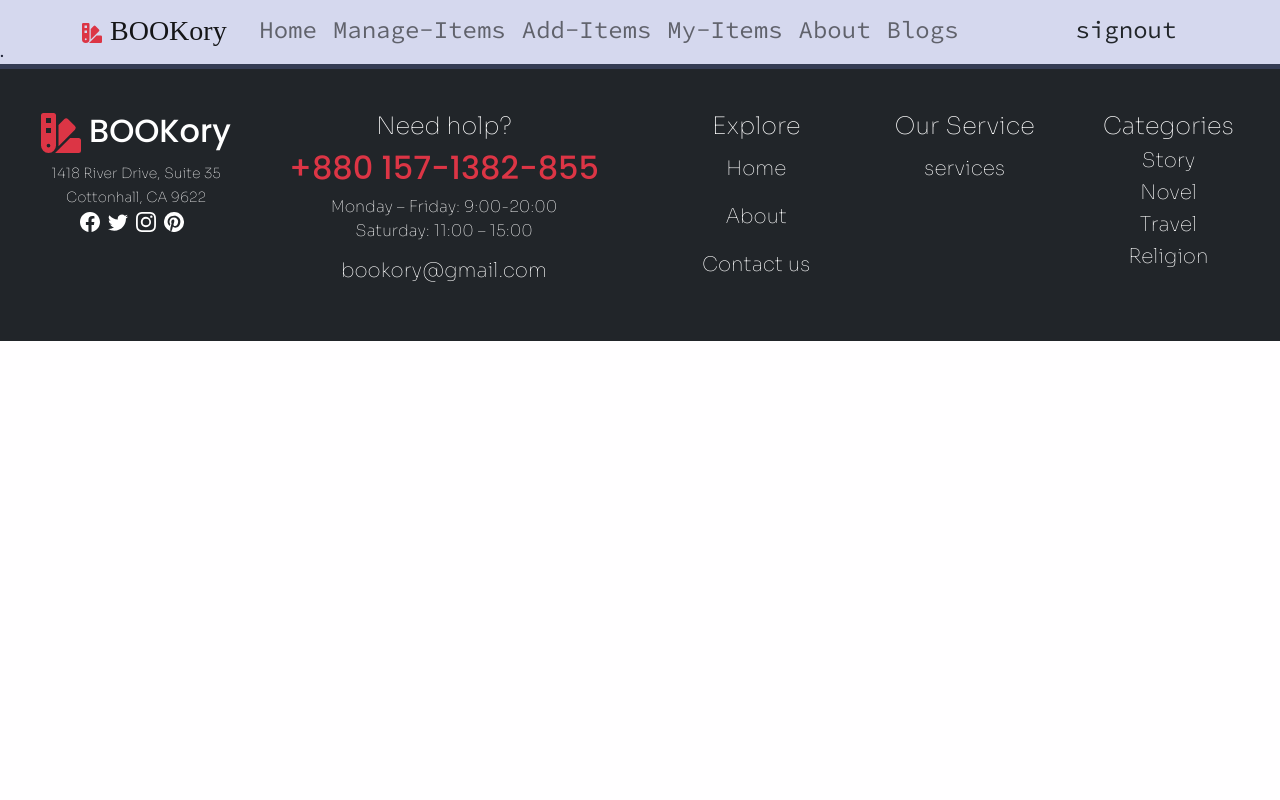
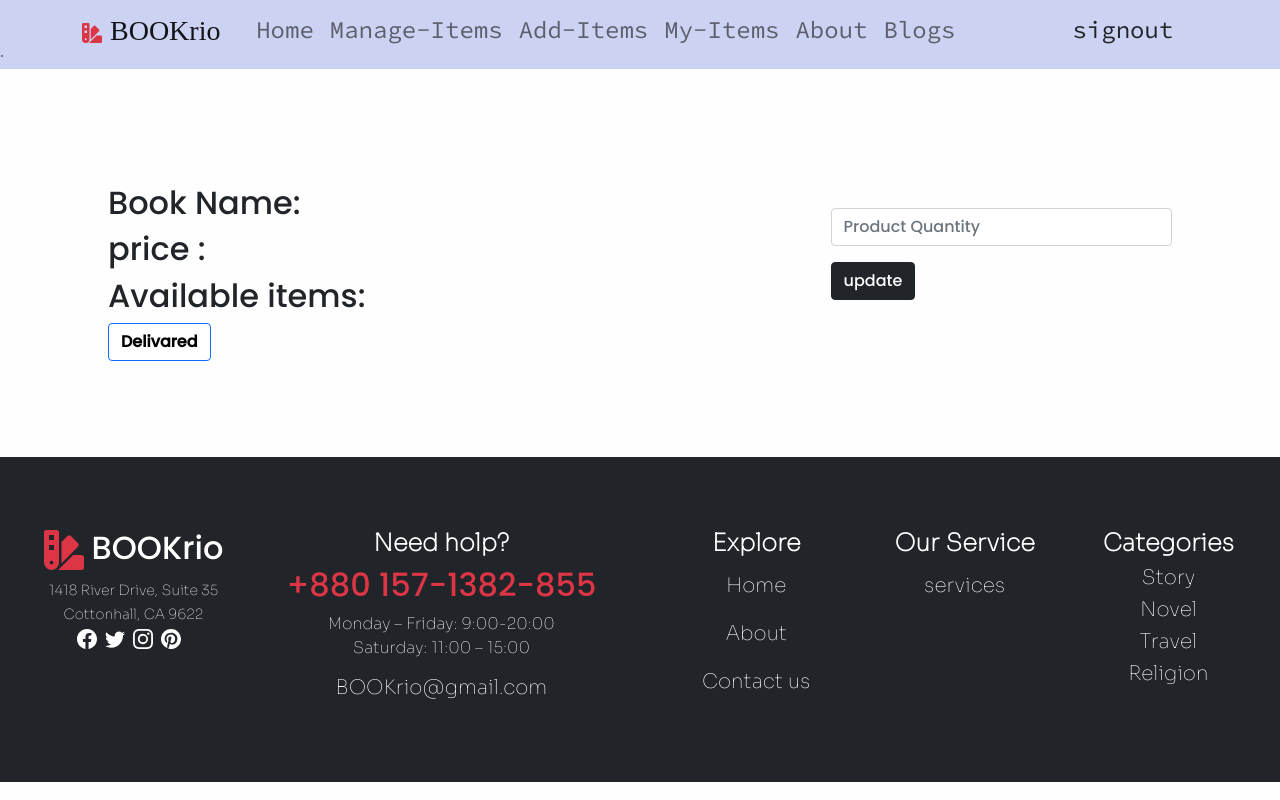
Before and after one commit to Mah-mu-dul/bookrio-client, a React (Create React App) app: page /book/1 in a window 1280 px wide. Built offline with nearby package versions, Linux system fonts and the light colour scheme; no server answers; sample sign-in values are in the browser's storage; a web font is replaced by a local one.

Commit message:
update items and delivar item done

```diff
--- a/public/index.html
+++ b/public/index.html
@@ -39,7 +39,7 @@
       work correctly both with client-side routing and a non-root public URL.
       Learn how to configure a non-root public URL by running `npm run build`.
     -->
-    <title>BOOKory</title>
+    <title>BOOKrio</title>
   </head>
   <body>
     <noscript>You need to enable JavaScript to run this app.</noscript>
--- a/src/App.js
+++ b/src/App.js
@@ -11,6 +11,7 @@ import AddItems from './components/Add-new-item/AddItems';
 import MyItems from './components/MyItems/MyItems';
 import RequreAuth from './components/Add-new-item/Requreauth/Requreauth';
 import ManageItems from './components/common/ManageItems/ManageItems';
+import UpdateItems from './components/Updateitems/UpdateItems';
 
 function App() {
   return (
@@ -30,6 +31,7 @@ function App() {
           </RequreAuth>
         }></Route>
         <Route path='/additems' element={<RequreAuth><AddItems></AddItems></RequreAuth>}></Route>
+        <Route path='/book/:id' element={<RequreAuth><UpdateItems></UpdateItems></RequreAuth>}></Route>
         <Route path='/register' element={<Signup></Signup>}></Route>
       </Routes>
       <Foooter></Foooter>
--- a/src/components/Add-new-item/AddItems.js
+++ b/src/components/Add-new-item/AddItems.js
@@ -41,28 +41,28 @@ const AddItems = () => {
             <div className="imput-part container w-50 m-5 mx-auto">
                 <Form onSubmit={handleAddItem}>
                     <Form.Group className="mb-3" controlId="">
-                        <Form.Control name='imgurl' type="text" placeholder="Image URL" />
+                        <Form.Control name='imgurl' type="text" required placeholder="Image URL" />
                     </Form.Group>
                     <Form.Group className="mb-3" controlId="formBasictext">
-                        <Form.Control name='name' type="text" placeholder="Product name" />
+                        <Form.Control name='name' type="text" required placeholder="Product name" />
                     </Form.Group>
 
                     <Form.Group className="mb-3" controlId="formBasictext">
-                        <Form.Control name='supplyer' type="text" placeholder="Product supplyer" />
+                        <Form.Control name='supplyer' type="text" required placeholder="Product supplyer" />
                     </Form.Group>
 
                     <Form.Group className="mb-3" controlId="formBasictext">
-                        <Form.Control name='quantity' type="number" placeholder="Product Quantity" />
+                        <Form.Control name='quantity' type="number" required placeholder="Product Quantity" />
                     </Form.Group>
                     <Form.Group className="mb-3" controlId="formBasictext">
-                        <Form.Control name='price' type="number" placeholder="Product price" />
+                        <Form.Control name='price' type="number" required placeholder="Product price" />
                     </Form.Group>
 
                     <Form.Group className="mb-3" controlId="formBasictext">
-                        <Form.Control name='email' type="email" placeholder="email" />
+                        <Form.Control name='email' type="email" required placeholder="email" />
                     </Form.Group>
                     <Form.Group className="mb-3" controlId="formBasictext">
-                        <textarea className='form-control' type="textarea" placeholder='Description' name="description" id="" />
+                        <textarea className='form-control' type="textarea" required placeholder='Description' name="description" id="" />
                     </Form.Group>
 
 
--- a/src/components/Home/Home.js
+++ b/src/components/Home/Home.js
@@ -7,7 +7,7 @@ import './Home.css'
 const Home = () => {
     return (
         <div>
-            <div className="baner">
+            <div className="baner ">
                 <Carousel>
                     <Carousel.Item>
                         <img
--- /dev/null
+++ b/src/components/Updateitems/UpdateItems.js
@@ -0,0 +1,97 @@
+import React, { useEffect, useState } from 'react';
+import { Button, Form } from 'react-bootstrap';
+import { useParams } from 'react-router-dom';
+
+const UpdateItems = () => {
+    const { id } = useParams();
+    const [book, setBoook] = useState({})
+    console.log(book);
+    useEffect(() => {
+        const url = `http://localhost:5000/book/${id}`
+        fetch(url)
+            .then(res => res.json())
+            .then(data => setBoook(data))
+
+
+    }, [])
+    const handleDelivar =event =>{
+        const quantity = book.quantity -1
+        const updateBook = { quantity }
+        console.log(updateBook);
+
+        const url = `http://localhost:5000/book/${id}`
+        fetch(url, {
+            method: 'PUT',
+            headers: {
+                'content-type': 'application/json'
+
+            },
+            body: JSON.stringify(updateBook)
+
+        })
+            .then(res => res.json())
+            .then(data => {
+                console.log(data)
+                alert('item  dalivared ')
+                window.location.reload()
+
+            })
+
+    }
+
+
+    const handleUpdateItem = event => {
+        // event.preventDefault()
+        const quantity = event.target.quantity.value
+
+
+        const updateBook = { quantity }
+        console.log(updateBook);
+
+        const url = `http://localhost:5000/book/${id}`
+        fetch(url, {
+            method: 'PUT',
+            headers: {
+                'content-type': 'application/json'
+
+            },
+            body: JSON.stringify(updateBook)
+
+        })
+            .then(res => res.json())
+            .then(data => {
+                console.log(data)
+                alert('item  quantity updated ')
+
+                event.target.reset()
+            })
+
+    }
+    return (
+
+        <div className='d-lg-flex d-sm-block m-5 p-5 '>
+            <div className=" container">
+                <img className='w' src={book.img} alt="" />
+                <h2>Book Name: {book.name}</h2>
+                <h2>price : {book.price}</h2>
+                <h2>Available items: {book.quantity}</h2>
+                <button onClick={handleDelivar} className='btn btn-primary text-black fw-bold bg-white'>Delivared</button>
+
+            </div>
+            <div className="imput-part container w-50 m-5 mx-auto">
+                <Form onSubmit={handleUpdateItem}>
+
+                    <Form.Group className="mb-3" controlId="formBasictext">
+                        <Form.Control required name='quantity' type="number" placeholder="Product Quantity" />
+                    </Form.Group>
+                    <Button variant="dark" type="submit">
+                        update
+                    </Button>
+                </Form>
+            </div>
+        </div>
+
+    );
+};
+
+export default UpdateItems;
--- a/src/components/common/Foooter/Foooter.js
+++ b/src/components/common/Foooter/Foooter.js
@@ -3,15 +3,15 @@ import { Nav } from 'react-bootstrap';
 import { Facebook, Google, Instagram, Pinterest, Twitter } from 'react-bootstrap-icons';
 import './Foooter.css'
 import '../../../App.css'
-import {  FaSwatchbook } from "react-icons/fa";
+import { FaSwatchbook } from "react-icons/fa";
 
 
 const Foooter = () => {
     return (
-        <div className='text-white bg-dark d-lg-flex justify-content-between App '>
-            <div className="d-lg-flex justify-content-around container ">
+        <div className='text-white bg-dark py-4 d-lg-flex justify-content-between App '>
+            <div className="d-lg-flex d-md-flex justify-content-around container ">
                 <div className=" m-4 my-sm-5">
-                    <h2><FaSwatchbook className='me-2 text-danger' color="" size={40} />BOOKory</h2>
+                    <h2><FaSwatchbook className='me-2 text-danger' color="" size={40} />BOOKrio</h2>
                     <small className="cikna"> 1418 River Drive, Suite 35 <br />
                         Cottonhall, CA 9622</small>
                     <div className="icon cikna">
@@ -23,17 +23,17 @@ const Foooter = () => {
 
                 </div>
                 <div className="m-4 my-sm-5">
-                    <h4 className='cikna'>Need holp?</h4>
+                    <h4 className='cikna fw-bold'>Need holp?</h4>
                     <h2 className='text-danger'>+880    157-1382-855</h2>
                     <p className="cikna">Monday – Friday: 9:00-20:00 <br />
                         Saturday: 11:00 – 15:00</p>
                     <h5 className="cikna">
-                        bookory@gmail.com</h5>
+                        BOOKrio@gmail.com</h5>
                 </div>
             </div>
-            <div className="d-lg-flex justify-content-around container">
+            <div className="d-lg-flex d-md-flex justify-content-around container">
                 <div className="cikna  m-4 my-sm-5">
-                    <h4>Explore</h4>
+                    <h4 className='fw-bold'>Explore</h4>
                     <Nav.Link href="/Home"><h5 className='text-white '>Home</h5></Nav.Link>
                     <Nav.Link href="/about"><h5 className='text-white '>About</h5></Nav.Link>
                     <Nav.Link href="/contact"><h5 className='text-white '>Contact us</h5></Nav.Link>
@@ -41,18 +41,18 @@ const Foooter = () => {
 
                 </div>
                 <div className="cikna m-4 my-sm-5">
-                    <h4>Our Service</h4>
+                    <h4 className='fw-bold'>Our Service</h4>
                     <Nav.Link href="/services"><h5 className='text-white '>services</h5></Nav.Link>
 
                 </div>
                 <div className="cikna m-4 my-sm-5">
-                    <h4>Categories</h4>
+                    <h4 className='fw-bold'>Categories</h4>
                     <h5>Story</h5>
                     <h5>Novel</h5>
                     <h5>Travel</h5>
                     <h5>Religion</h5>
 
-</div>
+                </div>
             </div>
         </div>
     );
--- a/src/components/common/Header/Header.css
+++ b/src/components/common/Header/Header.css
@@ -3,7 +3,7 @@ body{
 font-family: 'Poppins', sans-serif;}
 
 .nav{
-    background-color: rgba(107, 120, 196, 0.283);
+    background-color: rgba(175, 185, 234, 0.635);
 }
 .mt{
     margin-top: 40px;
--- a/src/components/common/Header/Header.js
+++ b/src/components/common/Header/Header.js
@@ -16,16 +16,16 @@ const Header = () => {
         <div className="text-black">
             <Navbar bg=" nav fixed-top" expand="lg code-pro">
                 <Container>
-                    <Navbar.Brand href="/"><h3 className='mx-auto supermar'><FaSwatchbook className='text-danger me-2' color="black" size={20} />BOOKory</h3></Navbar.Brand>
+                    <Navbar.Brand href="/"><h3 className='mx-auto supermar'><FaSwatchbook className='text-danger me-2' color="black" size={20} />BOOKrio</h3></Navbar.Brand>
                     <Navbar.Toggle aria-controls="basic-navbar-nav" />
                     <Navbar.Collapse id="basic-navbar-nav ">
                         <Nav className="mx-auto  me-auto ">
                             <div className="d-lg-flex me-lg-5">
                                 <Nav.Link href="/home"><h4>Home</h4></Nav.Link>
                                 {
-                                    user ?<>
+                                    user ? <>
                                         <Nav.Link href="/manageitems"><h4>Manage-Items</h4></Nav.Link>
-                                       <Nav.Link href="/additems"><h4>Add-Items</h4></Nav.Link>
+                                        <Nav.Link href="/additems"><h4>Add-Items</h4></Nav.Link>
                                         <Nav.Link href="/myitems"><h4>My-Items</h4></Nav.Link></>
                                         :
                                         <></>
--- a/src/components/common/ManageItems/manageitems.css
+++ b/src/components/common/ManageItems/manageitems.css
@@ -1,4 +1,3 @@
-.itms{
-    display: grid;
-    grid-template-columns: repeat(3,1fr);
+.items{
+    justify-content: space-evenly
 }
```
Also changed, not shown: src/components/All-items/Allitems.js (+11 -8 lines), src/components/common/ManageItems/ManageItems.js (+13 -6 lines), src/firebase.init.js (+7 -0 lines), 1 other file (tests, documents, lock files or other folders).
